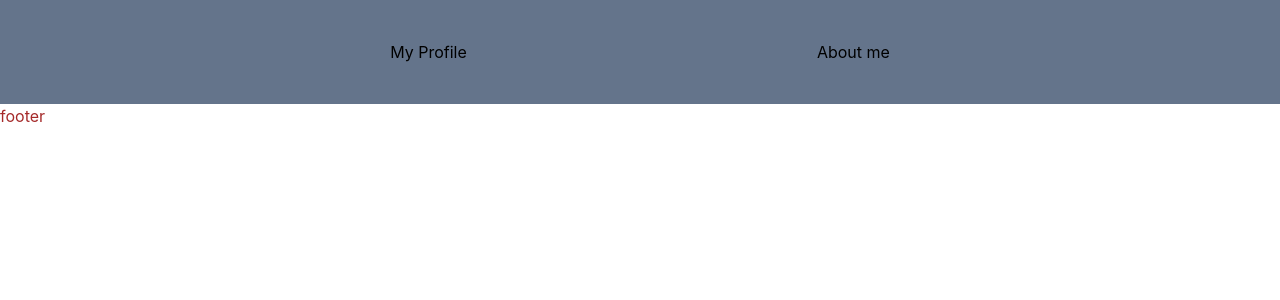
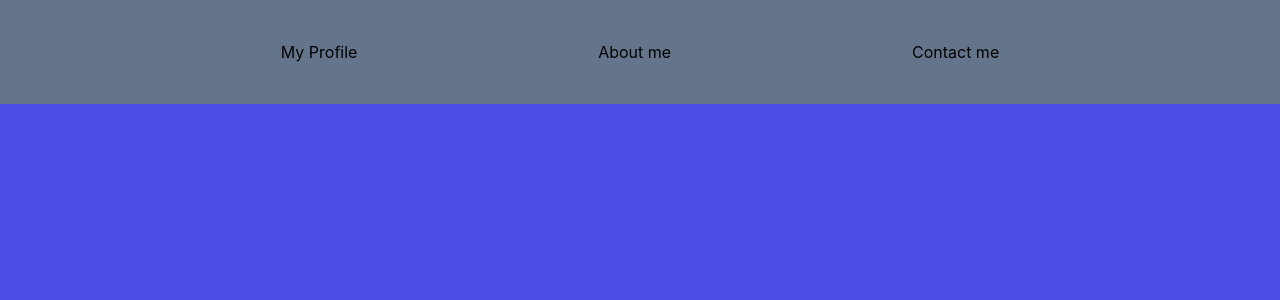
Before and after one commit to RamaInteJar/miportifolia, a React (Create React App) app: page /Create in a window 1280 px wide. Shown: the top 300 px of the page. Built offline with nearby package versions, Linux system fonts and the light colour scheme.

Commit message:
updated Index page

```diff
--- a/src/App.js
+++ b/src/App.js
@@ -5,9 +5,9 @@ import Header from './components/Header';
 function App() {
   return (
     <div >
+
       <Header/>
       <Outlet/>
-      <h1>footer</h1>
     </div>
   );
 }
--- a/src/components/Header.jsx
+++ b/src/components/Header.jsx
@@ -10,6 +10,9 @@ const Header = () => {
         <Link to='/'>
             <div>About me</div>
         </Link>
+        <Link to='/'>
+            <div>Contact me</div>
+        </Link>
     </nav>
   )
 }
--- a/src/index.css
+++ b/src/index.css
@@ -9,6 +9,7 @@ body {
     sans-serif;
   -webkit-font-smoothing: antialiased;
   -moz-osx-font-smoothing: grayscale;
+  background-color: #4b4be6;
 }
 
 code {
--- a/src/pages/Index.jsx
+++ b/src/pages/Index.jsx
@@ -1,17 +1,32 @@
 import React from "react";
-import { useLoaderData, Link } from "react-router-dom";
+import { useLoaderData, Link, Form } from "react-router-dom";
 
 const Index = () => {
   const portifolios = useLoaderData();
   console.log(portifolios, "from index js hellooooo");
-  return portifolios.map((portifolio) => {
-    return (
-      <div key={portifolio._id}>
-        <Link to={`${portifolio._id}`}>{portifolio.name}</Link>
-        <h3>{portifolio.Aboutme}</h3>
-      </div>
-    );
-  });
+  return (
+    <div>
+      {/* <h2>Create a profile</h2>
+      <Form action="/create" method="post">
+        <input type="text" name="name" placeholder="person's name" />
+        <input type="input" name="image" placeholder="person's picture" />
+        <input type="input" name="title" placeholder="person's title" />
+        <input type="submit" value="create person" />
+      </Form>
+      <h2>Portfolio</h2> */}
+      {portifolios.map((portifolio) => {
+        return (
+          <div key={portifolio._id}>
+            <Link to={`${portifolio._id}`} className="text-3xl">
+              {portifolio.Name}
+            </Link>
+            <h3>{portifolio.Aboutme}</h3>
+          </div>
+        );
+      })}
+      ;
+    </div>
+  );
 };
 
 export default Index;
```
